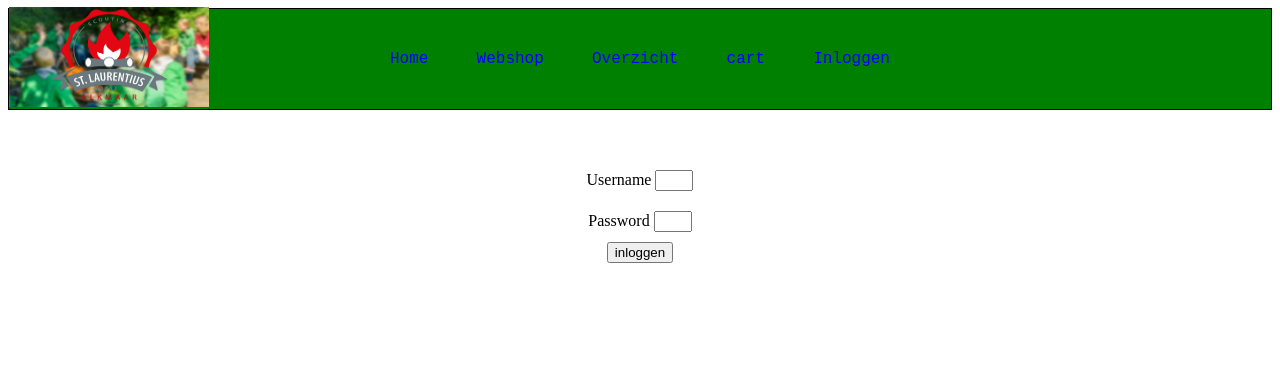
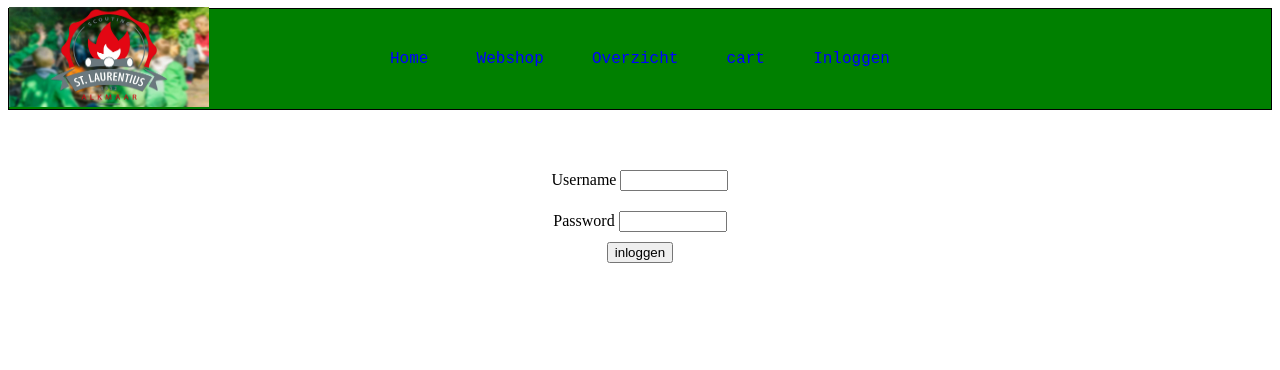
Before and after one commit to Koen-Smit/scouting-webshop, a PHP site: page /H3-prikbord/inlogpagina.php in a window 1280 px wide. Shown: the top 370 px of the page. Run offline with PHP 8.4, Linux system fonts and the light colour scheme.

Commit message:
extra div gemaakt voor stylin inlogpagina

```diff
--- a/inlogpagina.php
+++ b/inlogpagina.php
@@ -11,16 +11,18 @@
 </head>
 <?php require_once "header.php" ?>
 <div class="wrapper">
+    <div class="inlogdiv">
         <form action="backend/loginController.php" method="POST">
             <div class="form-group">
                 <label>Username</label>
-        <input type="text" name="username" id="username">
+                <input type="text" name="username" id="username" style="width: 100px;">
             </div>
             <div class="form-group">
                 <label>Password</label>
-        <input type="password" name="password" id="password">
+                <input type="password" name="password" id="password" style="width: 100px;">
             </div>
             <input type="submit" value="inloggen">
 
         </form>
     </div>
+</div>
```
Lines whose indentation alone changed are shown as unchanged.
